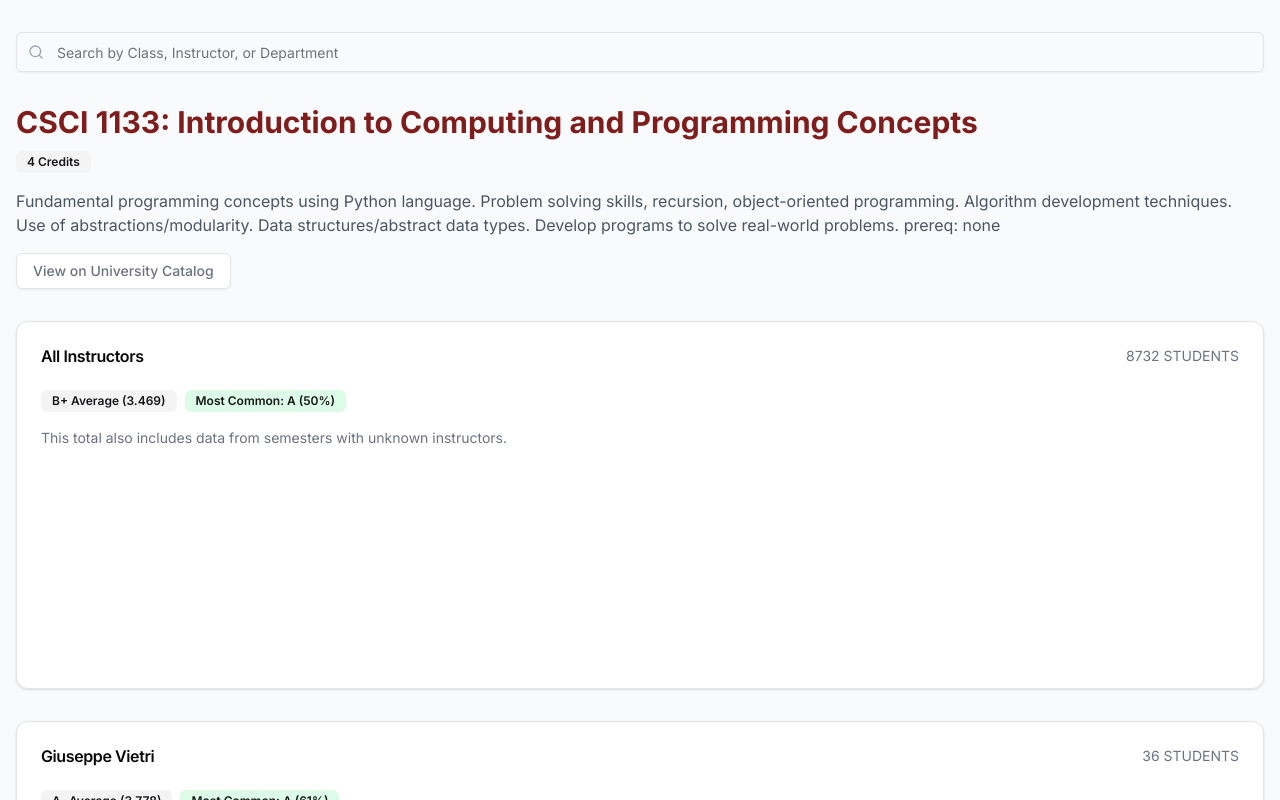
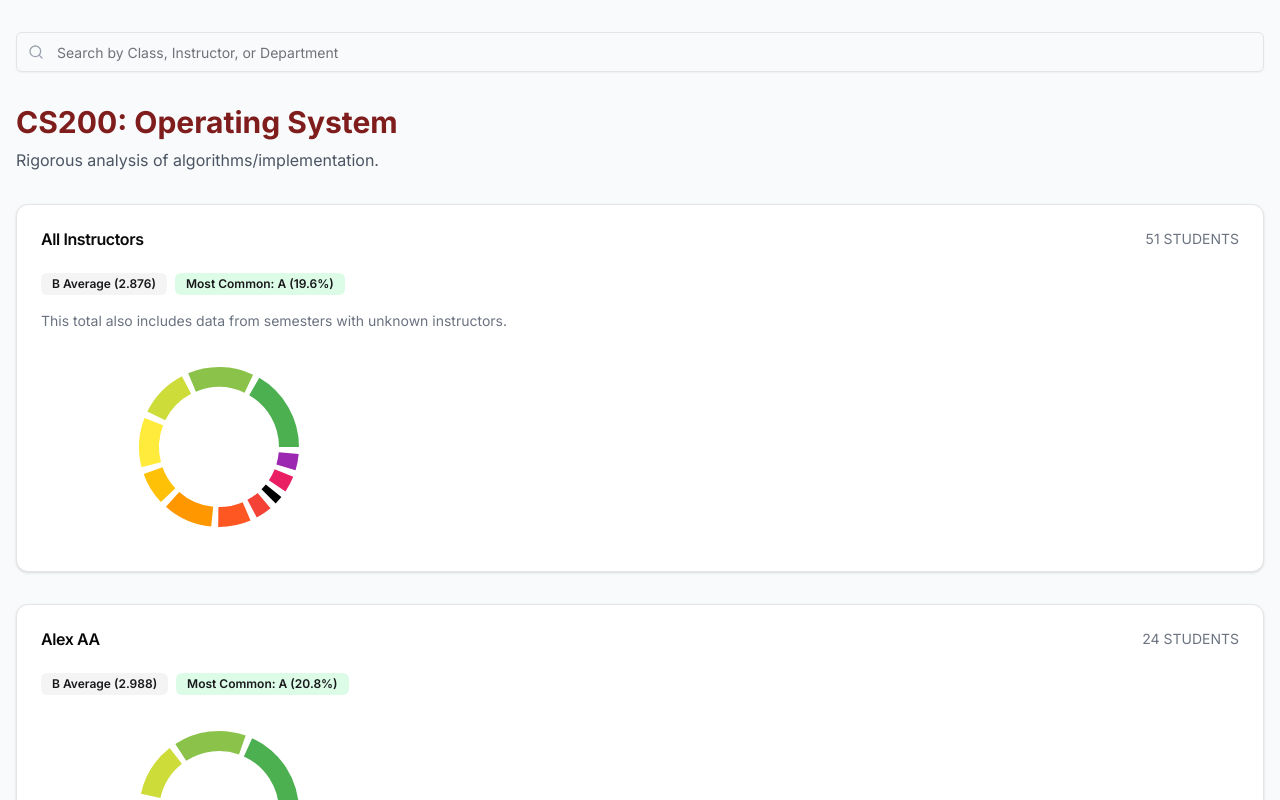
Before and after one commit to eurooooo/UMassGrades, a Next.js app: page /class/CS200 in a window 1280 px wide. Shown: the top 800 px of the page. Built offline with nearby package versions, Linux system fonts and the light colour scheme.

Commit message:
/class/[slug] page implemented

```diff
--- a/app/class/[slug]/page.js
+++ b/app/class/[slug]/page.js
@@ -1,5 +1,130 @@
-import { GradeDistribution } from "@/components/Class";
+"use client";
 
-export default function page() {
-  return <GradeDistribution />;
+import { useState } from "react";
+
+import SearchBar from "@/components/SearchBar";
+import { OverallCard, ProfCard } from "@/components/ClassPageCards";
+import {
+  calculateAverageGPA,
+  calculateMostCommon,
+  formatGradeData,
+  mergeGrades,
+} from "@/lib/grade";
+
+const classInfo = {
+  classId: "CS200",
+  className: "Operating System",
+  description: "Rigorous analysis of algorithms/implementation.",
+  profs: [
+    {
+      profId: 1,
+      profName: "Alex AA",
+      grades: [
+        { grade: "A", count: 5 },
+        { grade: "A-", count: 4 },
+        { grade: "B+", count: 3 },
+        { grade: "B", count: 3 },
+        { grade: "B-", count: 2 },
+        { grade: "C+", count: 3 },
+        { grade: "C", count: 2 },
+        { grade: "C-", count: 1 },
+        { grade: "D+", count: 0 },
+        { grade: "D", count: 0 },
+        { grade: "F", count: 1 },
+      ],
+    },
+    {
+      profId: 2,
+      profName: "Bob BB",
+      grades: [
+        { grade: "A", count: 5 },
+        { grade: "A-", count: 4 },
+        { grade: "B+", count: 3 },
+        { grade: "B", count: 3 },
+        { grade: "B-", count: 2 },
+        { grade: "C+", count: 3 },
+        { grade: "C", count: 2 },
+        { grade: "C-", count: 1 },
+        { grade: "D+", count: 1 },
+        { grade: "D", count: 2 },
+        { grade: "F", count: 1 },
+      ],
+    },
+  ],
+};
+
+const grades = classInfo.profs.map((prof) => {
+  return {
+    name: prof.profName,
+    students: prof.grades.reduce(
+      (accumulator, currentValue) => accumulator + currentValue.count,
+      0
+    ),
+    average: calculateAverageGPA(prof.grades),
+    common: calculateMostCommon(prof.grades),
+    gradeData: formatGradeData(prof.grades),
+  };
+});
+
+const overallGrades = mergeGrades(classInfo.profs);
+const overallData = {
+  students: overallGrades.reduce(
+    (accumulator, currentValue) => accumulator + currentValue.count,
+    0
+  ),
+  average: calculateAverageGPA(overallGrades),
+  common: calculateMostCommon(overallGrades),
+  gradeData: formatGradeData(overallGrades),
+};
+
+// const gradeData = [
+//   {
+//     name: "Giuseppe Vietri",
+//     students: 36,
+//     average: "A- Average (3.778)",
+//     common: "Most Common: A (61%)",
+//     gradeData: [
+//       { grade: "A", students: 4366, value: 50, color: gradeToColor("A") },
+//       { grade: "A-", students: 1310, value: 15, color: "#8BC34A" },
+//       { grade: "B+", students: 873, value: 10, color: "#CDDC39" },
+//       { grade: "B", students: 699, value: 8, color: "#FFEB3B" },
+//       { grade: "B-", students: 524, value: 6, color: "#FFC107" },
+//       { grade: "C+", students: 349, value: 4, color: "#FF9800" },
+//       { grade: "C", students: 262, value: 3, color: "#FF5722" },
+//       { grade: "C-", students: 175, value: 2, color: "#F44336" },
+//       { grade: "D", students: 87, value: 1, color: "#E91E63" },
+//       { grade: "F", students: 87, value: 1, color: "#9C27B0" },
+//     ],
+//   },
+// ];
+
+export default function ClassSlug() {
+  const [searchQuery, setSearchQuery] = useState("");
+
+  return (
+    <div className="min-h-screen bg-gray-50 ">
+      <div className="container px-4 py-8 mx-auto max-w-7xl">
+        <SearchBar searchQuery={searchQuery} setSearchQuery={setSearchQuery} />
+
+        <Overview />
+
+        <OverallCard overallData={overallData} />
+
+        {grades.map((instructor) => (
+          <ProfCard prof={instructor} key={instructor.name} />
+        ))}
+      </div>
+    </div>
+  );
 }
+
+export function Overview() {
+  return (
+    <div className="mb-8">
+      <h1 className="mb-2 text-3xl font-bold text-red-900">
+        {`${classInfo.classId}: ${classInfo.className}`}
+      </h1>
+      <p className="mb-4 text-gray-600">{classInfo.description}</p>
+    </div>
+  );
+}
--- a/app/class/page.js
+++ b/app/class/page.js
@@ -1,5 +1,5 @@
 import { GradeDistribution } from "@/components/Class";
 
 export default function page() {
-  return <GradeDistribution />;
+  return;
 }
--- a/components/Class.jsx
+++ b/components/Class.jsx
@@ -1,15 +1,14 @@
 "use client";
 
 import { useState } from "react";
-import { Badge } from "@/components/ui/badge";
-import { Button } from "@/components/ui/button";
 
 import SearchBar from "./SearchBar";
 import { OverallCard, ProfCard } from "./ClassPageCards";
 import {
-  gradeToColor,
   calculateAverageGPA,
   calculateMostCommon,
+  formatGradeData,
+  mergeGrades,
 } from "@/lib/grade";
 
 const classInfo = {
@@ -19,7 +18,7 @@ const classInfo = {
   profs: [
     {
       profId: 1,
-      profName: "Alex",
+      profName: "Alex AA",
       grades: [
         { grade: "A", count: 5 },
         { grade: "A-", count: 4 },
@@ -36,7 +35,7 @@ const classInfo = {
     },
     {
       profId: 2,
-      profName: "Bob",
+      profName: "Bob BB",
       grades: [
         { grade: "A", count: 5 },
         { grade: "A-", count: 4 },
@@ -46,15 +45,15 @@ const classInfo = {
         { grade: "C+", count: 3 },
         { grade: "C", count: 2 },
         { grade: "C-", count: 1 },
-        { grade: "D+", count: 0 },
-        { grade: "D", count: 0 },
+        { grade: "D+", count: 1 },
+        { grade: "D", count: 2 },
         { grade: "F", count: 1 },
       ],
     },
   ],
 };
 
-const grade = classInfo.profs.map((prof) => {
+const grades = classInfo.profs.map((prof) => {
   return {
     name: prof.profName,
     students: prof.grades.reduce(
@@ -63,31 +62,41 @@ const grade = classInfo.profs.map((prof) => {
     ),
     average: calculateAverageGPA(prof.grades),
     common: calculateMostCommon(prof.grades),
+    gradeData: formatGradeData(prof.grades),
   };
 });
 
-console.log(grade);
+const overallGrades = mergeGrades(classInfo.profs);
+const overallData = {
+  students: overallGrades.reduce(
+    (accumulator, currentValue) => accumulator + currentValue.count,
+    0
+  ),
+  average: calculateAverageGPA(overallGrades),
+  common: calculateMostCommon(overallGrades),
+  gradeData: formatGradeData(overallGrades),
+};
 
-const gradeData = [
-  {
-    name: "Giuseppe Vietri",
-    students: 36,
-    average: "A- Average (3.778)",
-    common: "Most Common: A (61%)",
-    gradeData: [
-      { grade: "A", students: 4366, value: 50, color: gradeToColor("A") },
-      { grade: "A-", students: 1310, value: 15, color: "#8BC34A" },
-      { grade: "B+", students: 873, value: 10, color: "#CDDC39" },
-      { grade: "B", students: 699, value: 8, color: "#FFEB3B" },
-      { grade: "B-", students: 524, value: 6, color: "#FFC107" },
-      { grade: "C+", students: 349, value: 4, color: "#FF9800" },
-      { grade: "C", students: 262, value: 3, color: "#FF5722" },
-      { grade: "C-", students: 175, value: 2, color: "#F44336" },
-      { grade: "D", students: 87, value: 1, color: "#E91E63" },
-      { grade: "F", students: 87, value: 1, color: "#9C27B0" },
-    ],
-  },
-];
+// const gradeData = [
+//   {
+//     name: "Giuseppe Vietri",
+//     students: 36,
+//     average: "A- Average (3.778)",
+//     common: "Most Common: A (61%)",
+//     gradeData: [
+//       { grade: "A", students: 4366, value: 50, color: gradeToColor("A") },
+//       { grade: "A-", students: 1310, value: 15, color: "#8BC34A" },
+//       { grade: "B+", students: 873, value: 10, color: "#CDDC39" },
+//       { grade: "B", students: 699, value: 8, color: "#FFEB3B" },
+//       { grade: "B-", students: 524, value: 6, color: "#FFC107" },
+//       { grade: "C+", students: 349, value: 4, color: "#FF9800" },
+//       { grade: "C", students: 262, value: 3, color: "#FF5722" },
+//       { grade: "C-", students: 175, value: 2, color: "#F44336" },
+//       { grade: "D", students: 87, value: 1, color: "#E91E63" },
+//       { grade: "F", students: 87, value: 1, color: "#9C27B0" },
+//     ],
+//   },
+// ];
 
 export function GradeDistribution() {
   const [searchQuery, setSearchQuery] = useState("");
@@ -99,9 +108,9 @@ export function GradeDistribution() {
 
         <Overview />
 
-        <OverallCard gradeData={gradeData} />
+        <OverallCard overallData={overallData} />
 
-        {gradeData.map((instructor) => (
+        {grades.map((instructor) => (
           <ProfCard prof={instructor} key={instructor.name} />
         ))}
       </div>
@@ -113,20 +122,9 @@ export function Overview() {
   return (
     <div className="mb-8">
       <h1 className="mb-2 text-3xl font-bold text-red-900">
-        CSCI 1133: Introduction to Computing and Programming Concepts
+        {`${classInfo.classId}: ${classInfo.className}`}
       </h1>
-      <Badge variant="secondary" className="mb-4">
-        4 Credits
-      </Badge>
-      <p className="mb-4 text-gray-600">
-        Fundamental programming concepts using Python language. Problem solving
-        skills, recursion, object-oriented programming. Algorithm development
-        techniques. Use of abstractions/modularity. Data structures/abstract
-        data types. Develop programs to solve real-world problems. prereq: none
-      </p>
-      <Button variant="outline" className="text-gray-500">
-        View on University Catalog
-      </Button>
+      <p className="mb-4 text-gray-600">{classInfo.description}</p>
     </div>
   );
 }
--- a/components/ClassPageCards.jsx
+++ b/components/ClassPageCards.jsx
@@ -2,20 +2,22 @@ import { Card, CardContent, CardHeader, CardTitle } from "@/components/ui/card";
 import GradePieChart from "./GradePieChart";
 import { Badge } from "./ui/badge";
 
-export function OverallCard({ gradeData }) {
+export function OverallCard({
+  overallData: { students, average, common, gradeData },
+}) {
   return (
     <Card className="mb-8">
       <CardHeader>
         <div className="flex items-center justify-between">
           <CardTitle>All Instructors</CardTitle>
-          <span className="text-sm text-gray-500">8732 STUDENTS</span>
+          <span className="text-sm text-gray-500">{students} STUDENTS</span>
         </div>
       </CardHeader>
       <CardContent>
         <div className="flex gap-2 mb-4">
-          <Badge variant="secondary">B+ Average (3.469)</Badge>
+          <Badge variant="secondary">{average}</Badge>
           <Badge variant="secondary" className="bg-green-100">
-            Most Common: A (50%)
+            {common}
           </Badge>
         </div>
         <p className="mb-4 text-sm text-gray-500">
@@ -35,14 +37,13 @@ export function ProfCard({ prof, key }) {
         <div className="flex items-center justify-between">
           <div>
             <CardTitle>{prof.name}</CardTitle>
-            {/* <div className="text-sm text-gray-500">{prof.semester}</div> */}
           </div>
           <span className="text-sm text-gray-500">
             {prof.students} STUDENTS
           </span>
         </div>
       </CardHeader>
-      <CardContent className="flex">
+      <CardContent>
         <div className="flex gap-2 mb-4 h-fit">
           <Badge variant="secondary">{prof.average}</Badge>
           <Badge variant="secondary" className="bg-green-100">
```
Also changed, not shown: components/GradePieChart.jsx (+2 -13 lines), lib/grade.js.
